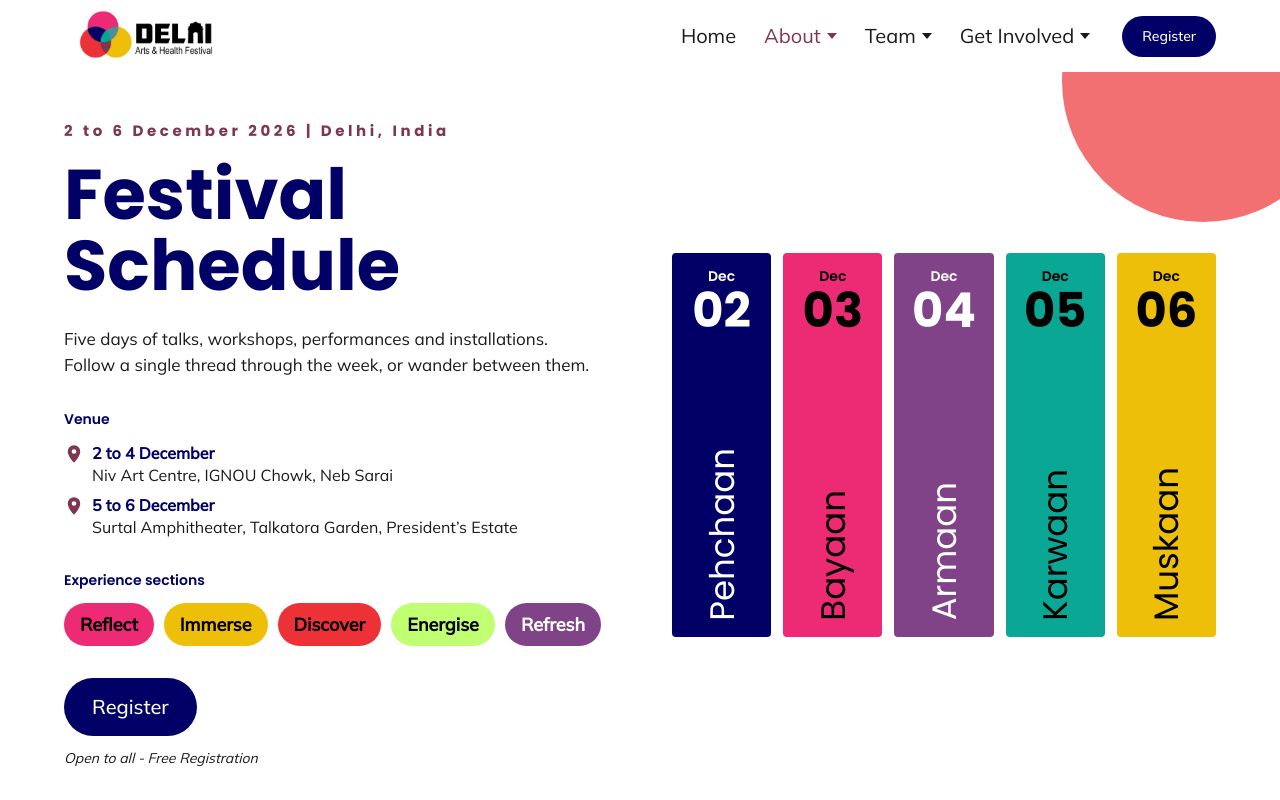
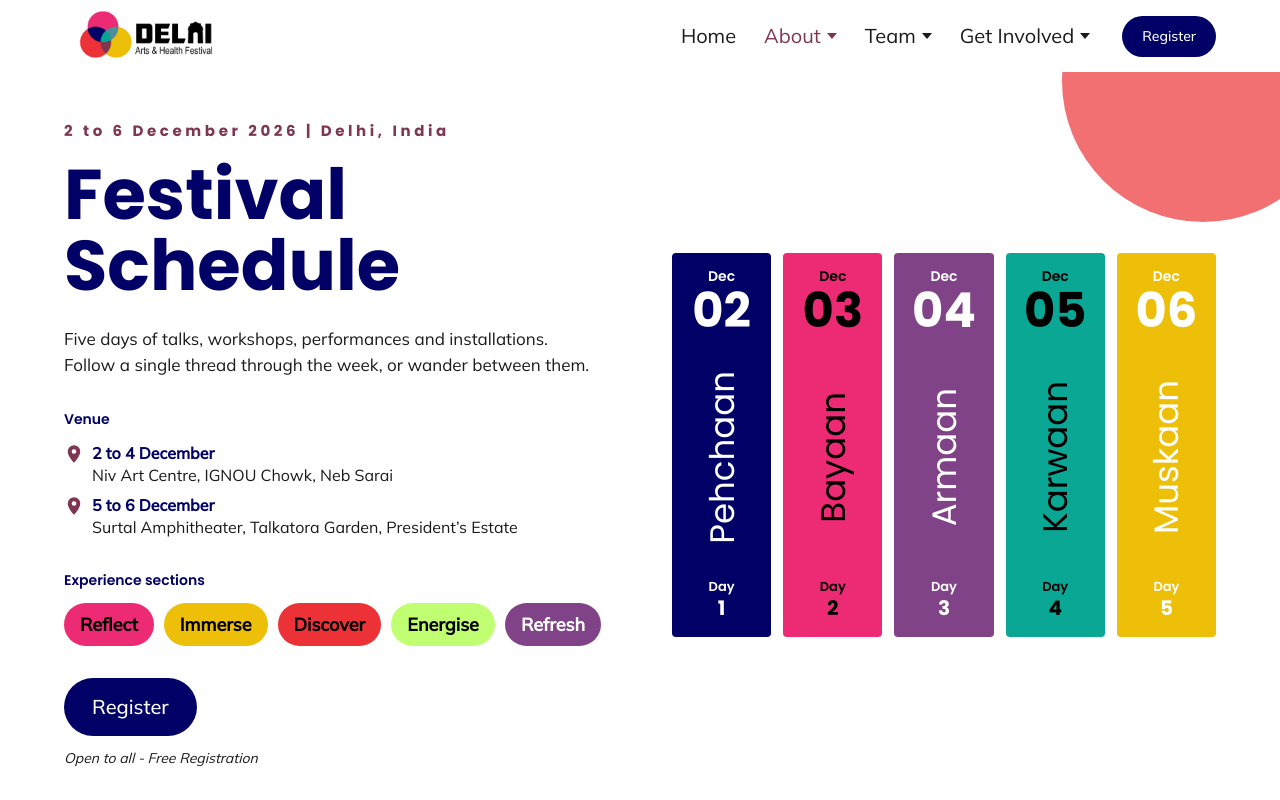
Before and after one commit to ShettyAryan/delhiartsandhealthfestival, a Next.js app: page /schedule in a window 1280 px wide. Shown: the top 800 px of the page. Built offline with nearby package versions, Linux system fonts and the light colour scheme; a web font is replaced by a local one.

Commit message:
Changes to text and button

```diff
--- a/app/schedule/page.tsx
+++ b/app/schedule/page.tsx
@@ -281,12 +281,17 @@ export default function SchedulePage() {
               {SCHEDULE.map((sd) => {
                 const d = DAYS[sd.day];
                 const tone = DAY_TONE[d.bg];
+                // Client direction: the hero bands alternate white / black
+                // text, so the last (yellow) band takes white. Below AA
+                // (~1.7:1 on yellow) — accepted for this band only; the
+                // Muskaan day card further down keeps black.
+                const text = d.bg === "yellow" ? "text-cream" : tone.text;
                 const dateNum = sd.date.match(/\d+/)?.[0] ?? "";
                 return (
                   <li key={d.name}>
                     <a
                       href={`#day-${sd.day + 1}`}
-                      className={`group flex h-[16rem] flex-col items-center justify-between rounded-card py-4 transition-transform hover:-translate-y-1 sm:h-[20rem] lg:h-[24rem] ${tone.bg} ${tone.text}`}
+                      className={`group flex h-[16rem] flex-col items-center justify-between rounded-card py-4 transition-transform hover:-translate-y-1 sm:h-[20rem] lg:h-[24rem] ${tone.bg} ${text}`}
                     >
                       <span className="text-center font-display leading-none">
                         <span className="block text-[0.75rem] font-semibold sm:text-small">
@@ -299,6 +304,13 @@ export default function SchedulePage() {
                       {/* Vertical, reading bottom-to-top like a book spine. */}
                       <span className="font-samarkan text-[1.375rem] leading-none [writing-mode:vertical-rl] rotate-180 sm:text-[1.75rem] lg:text-[2.125rem]">
                         {d.name}
+                      </span>
+                      {/* Stacked so it fits the narrow phone columns. */}
+                      <span className="text-center font-eyebrow text-[0.6875rem] font-semibold leading-tight sm:text-[0.8125rem]">
+                        Day
+                        <span className="block text-[1rem] font-bold sm:text-[1.25rem]">
+                          {sd.day + 1}
+                        </span>
                       </span>
                     </a>
                   </li>
```
